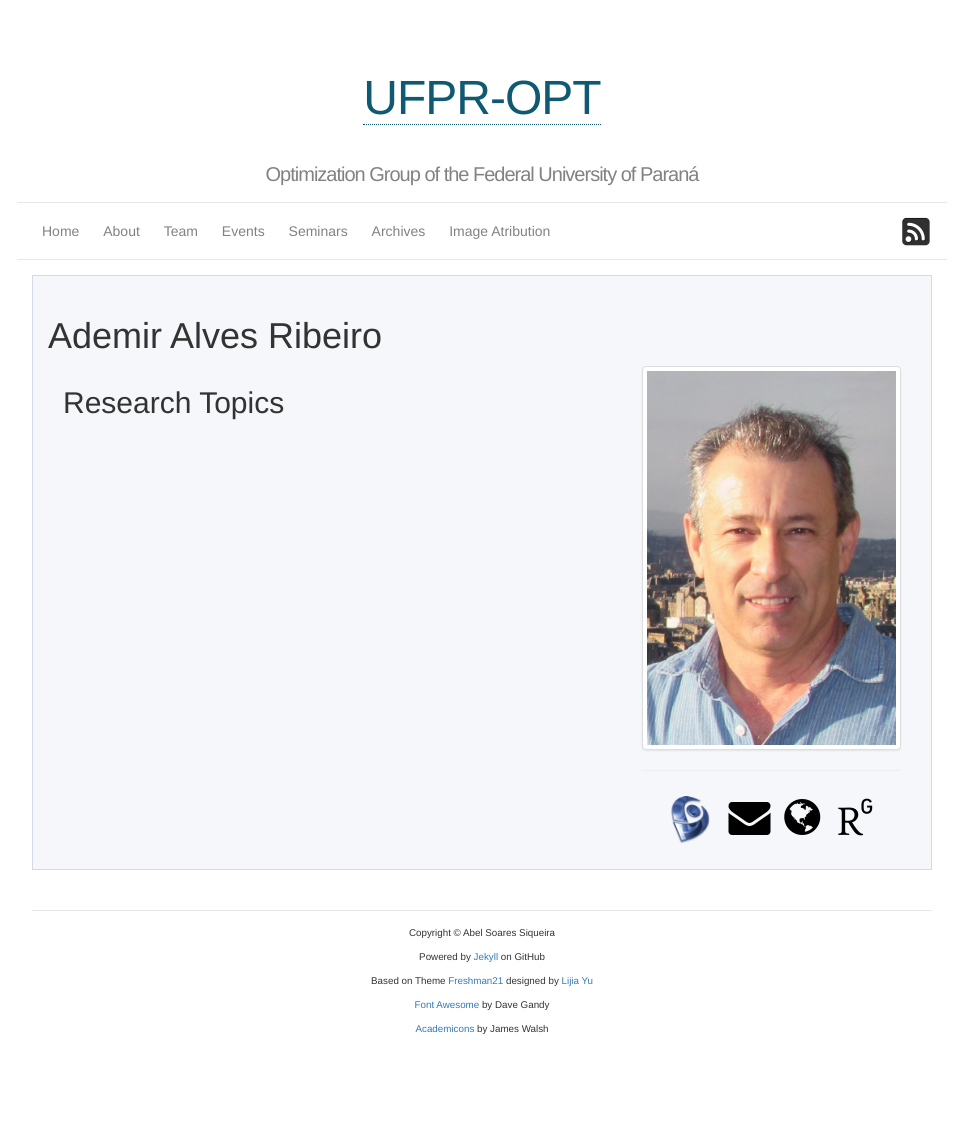
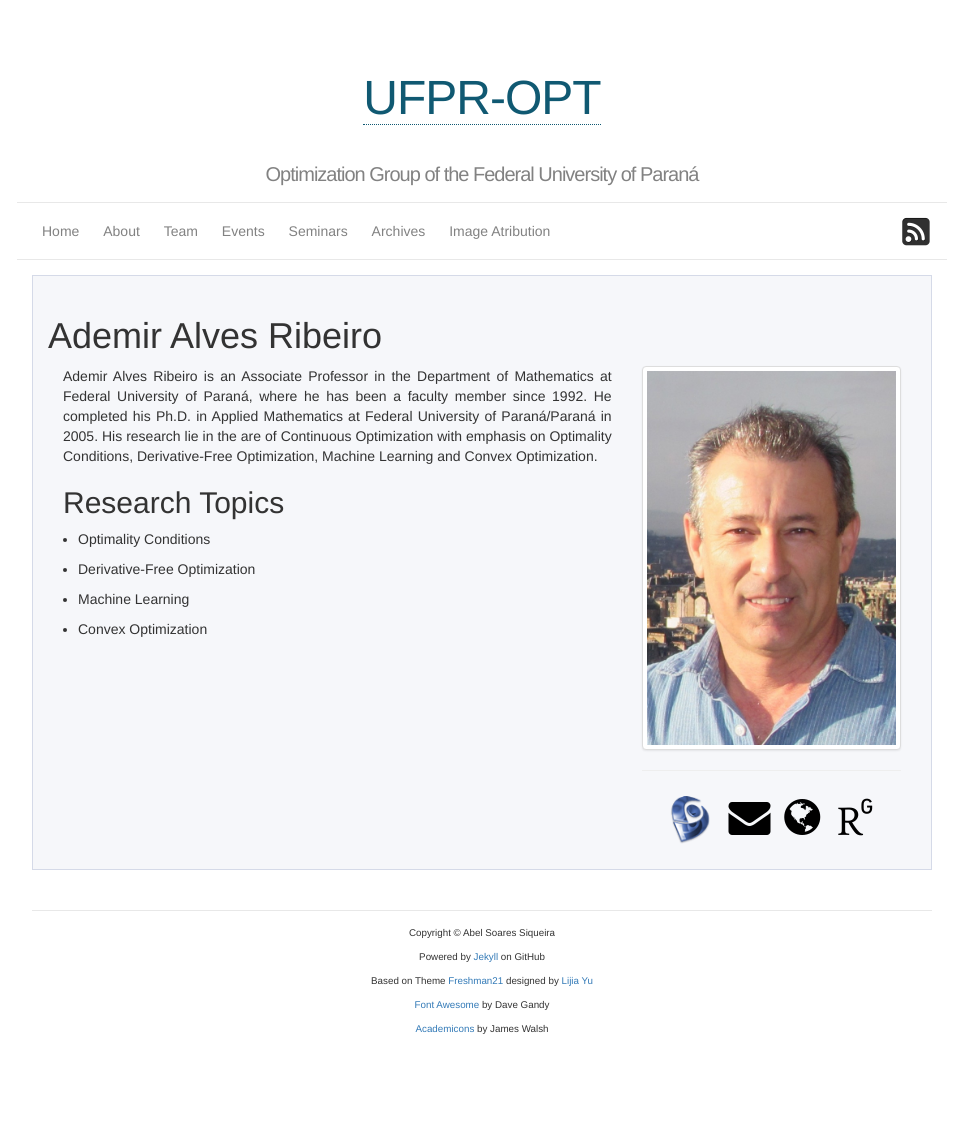
Before and after one commit to ufpr-pde/ufpr-opt.github.io, a Jekyll site: the page built from team/ademirribeiro.md, in a window 1280 px wide. Shown: the whole page, without its empty margins (158-1121 px from the left). Built offline with Jekyll 4.4.1, drawn with Linux system fonts in a browser that asks for light colours; some web fonts are replaced.

Commit message:
Add Ademir's short bio

```diff
--- a/_data/team.yml
+++ b/_data/team.yml
@@ -17,6 +17,7 @@
   site: http://people.ufpr.br/~ademir.ribeiro/
   email: ademir.ribeiro@ufpr.br
   rgate: Ademir_Ribeiro
+  research: ["Optimality Conditions", "Derivative-Free Optimization", "Machine Learning", "Convex Optimization"]
 
 - fullname: Jose Alberto Ramos Flor
   key: albertoramos
--- a/team/ademirribeiro.md
+++ b/team/ademirribeiro.md
@@ -2,3 +2,10 @@
 layout: team_member
 key: ademirribeiro
 ---
+
+Ademir Alves Ribeiro is an Associate Professor in the Department of Mathematics
+at Federal University of Paraná, where he has been a faculty member since 1992.
+He completed his Ph.D. in Applied Mathematics at Federal University of
+Paraná/Paraná in 2005. His research lie in the are of Continuous Optimization
+with emphasis on Optimality Conditions, Derivative-Free Optimization, Machine
+Learning and Convex Optimization.
```
